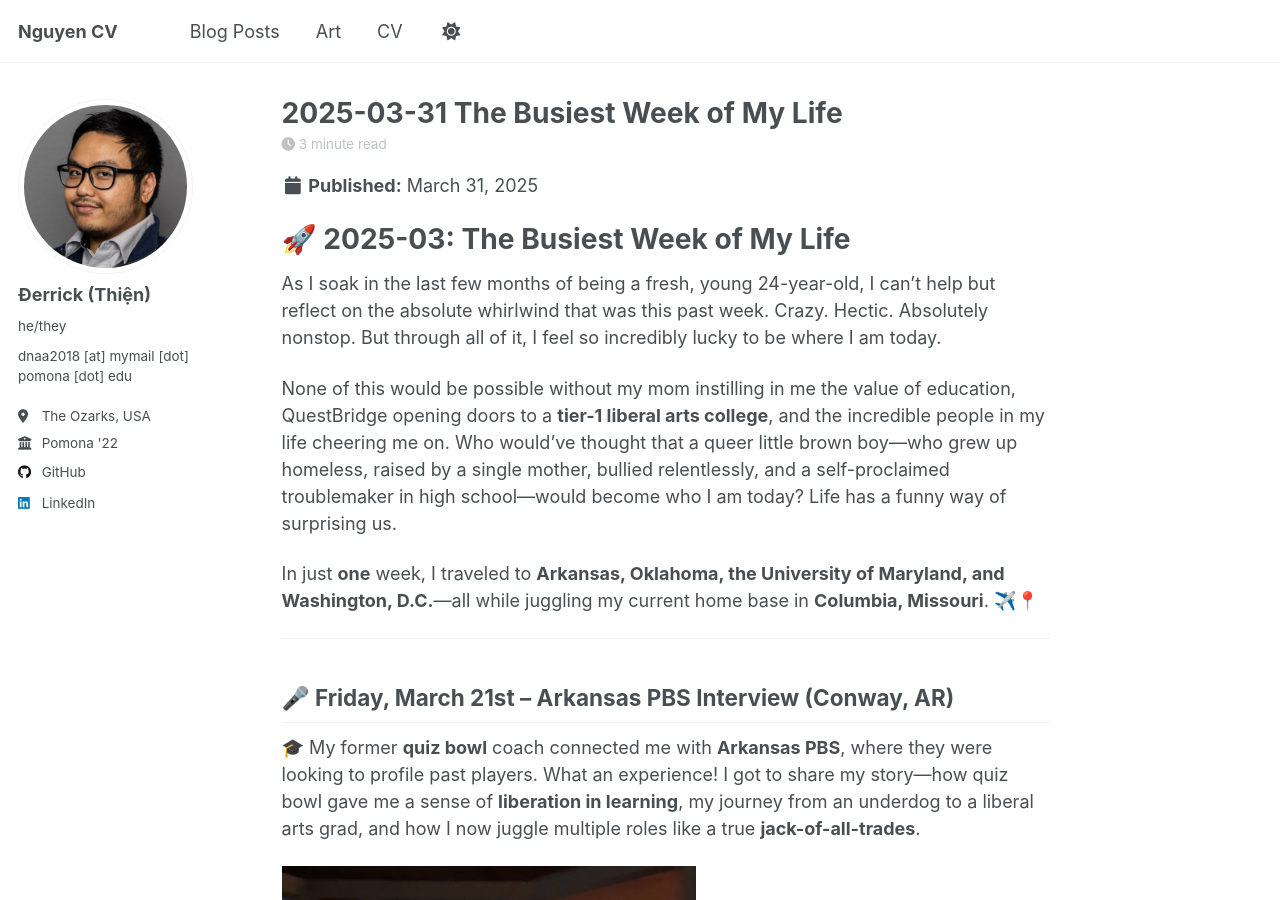
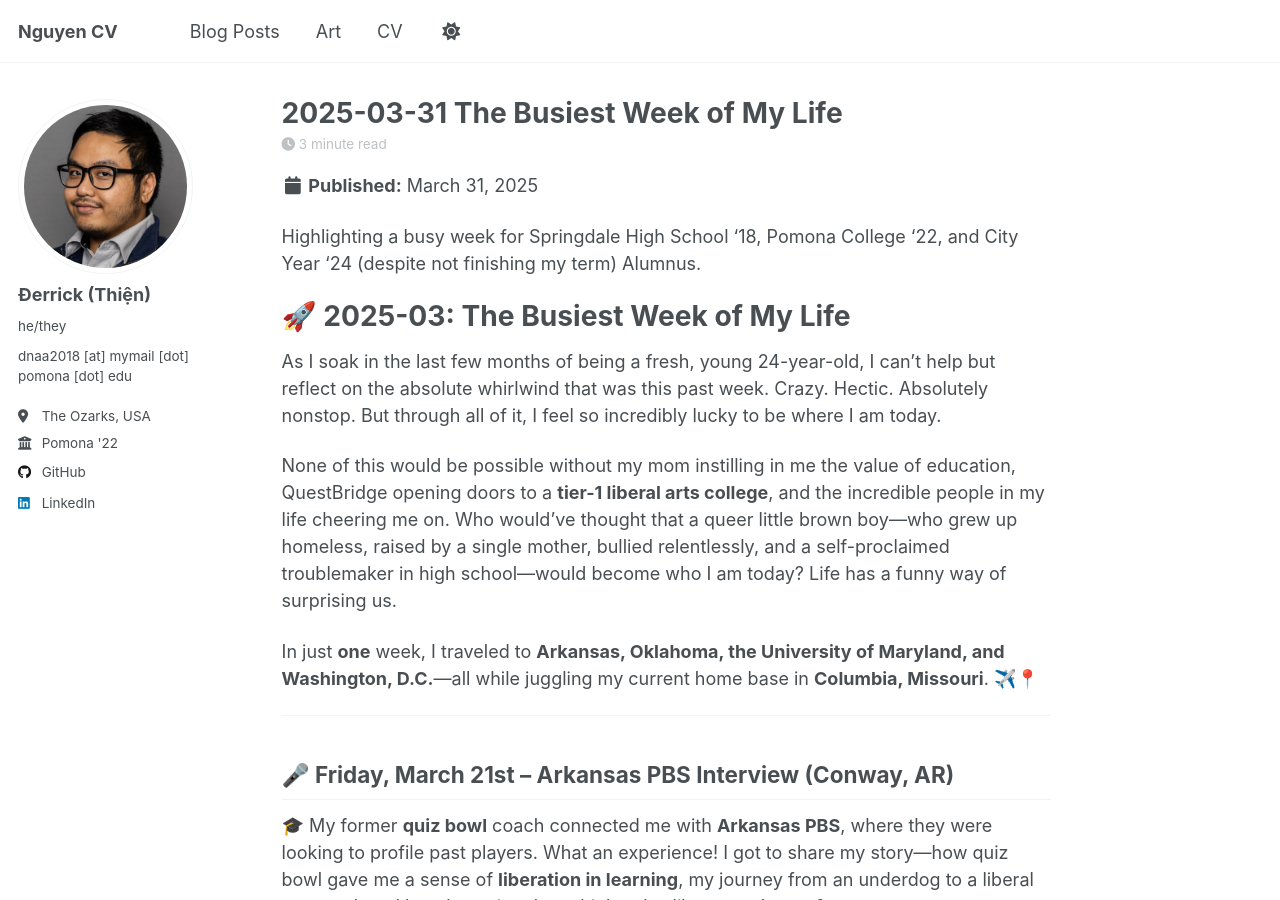
Before and after one commit to thienderrick/thienderrick.github.io, a Jekyll site: the page built from _posts/2025-03-31-the-busiest-week-of-my-life.md, in a window 1280 px wide and 900 px high. Built offline with Jekyll 4.4.1, drawn with Linux system fonts in a browser that asks for light colours.

Commit message:
Update 2025-03-31-the-busiest-week-of-my-life.md

```diff
--- a/_posts/2025-03-31-the-busiest-week-of-my-life.md
+++ b/_posts/2025-03-31-the-busiest-week-of-my-life.md
@@ -7,6 +7,8 @@ tags:
   - media coverage
   - community engagement
 ---
+
+Highlighting a busy week for Springdale High School '18, Pomona College '22, and City Year '24 (despite not finishing my term) Alumnus.
 
 # 🚀 2025-03: The Busiest Week of My Life
 
```
